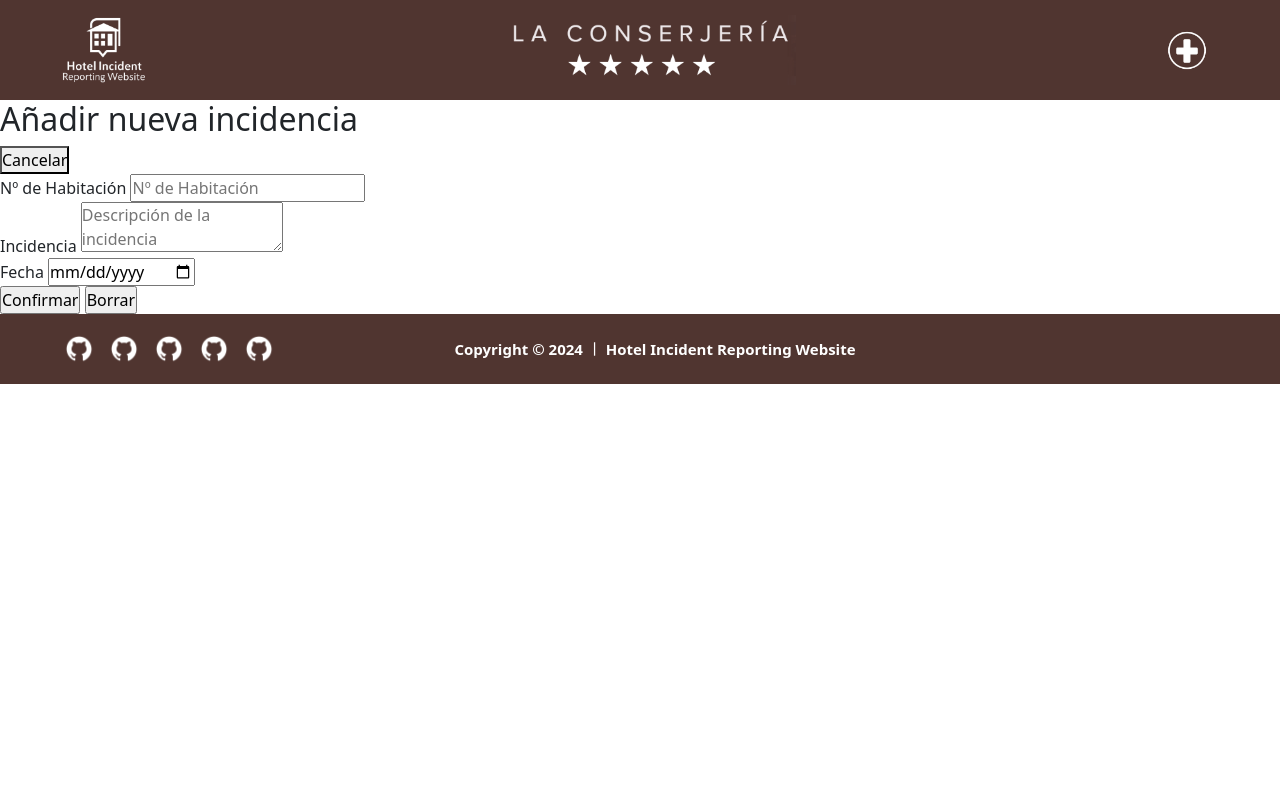
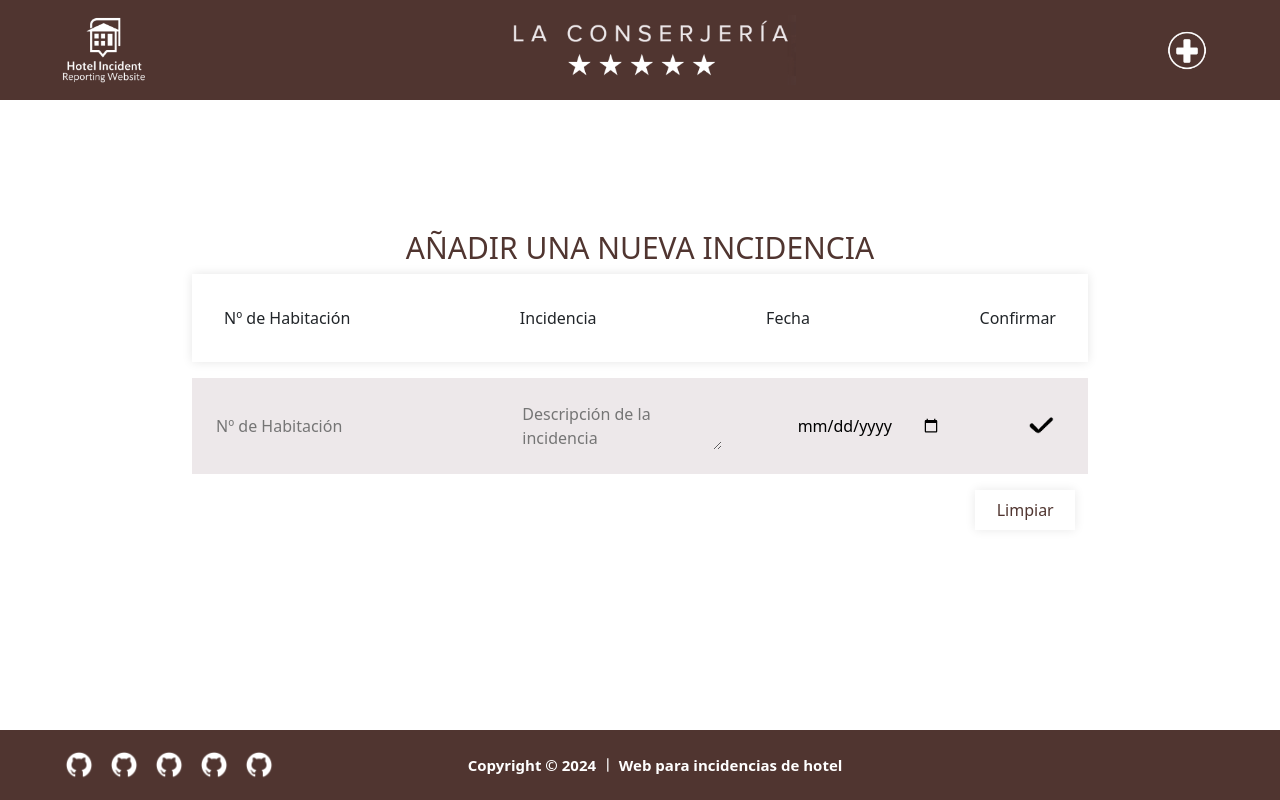
Before and after one commit to Mangel111111111/La-Conserjer-a, a PHP site: page /?action=create in a window 1280 px wide. Run offline with PHP 8.4, Linux system fonts and the light colour scheme.

Commit message:
style: style form create and update

```diff
--- a/index.php
+++ b/index.php
@@ -1,5 +1,5 @@
 <!DOCTYPE html>
-<html lang="en">
+<html lang="es">
 <head>
     <meta charset="UTF-8">
     <meta name="viewport" content="width=device-width, initial-scale=1.0">
--- a/src/Views/Components/footer.php
+++ b/src/Views/Components/footer.php
@@ -2,23 +2,23 @@
   <div class="footerContent">
     <div class="icons">
       <a href="https://github.com/Mangel111111111" target="_blank">
-        <img src="./public/img/icons/githubLogo.png" alt="GitHub Icon" class="githubIcon">
+        <img src="./public/img/icons/githubLogo.png" alt="GitHub icono" class="githubIcon">
       </a>
       <a href="https://github.com/angiehelensanchez" target="_blank">
-        <img src="./public/img/icons/githubLogo.png" alt="GitHub Icon" class="githubIcon">
+        <img src="./public/img/icons/githubLogo.png" alt="GitHub icono" class="githubIcon">
       </a>
       <a href="https://github.com/Inma0711" target="_blank">
-        <img src="./public/img/icons/githubLogo.png" alt="GitHub Icon" class="githubIcon">
+        <img src="./public/img/icons/githubLogo.png" alt="GitHub icono" class="githubIcon">
       </a>
       <a href="https://github.com/Kalixto73a" target="_blank">
-        <img src="./public/img/icons/githubLogo.png" alt="GitHub Icon" class="githubIcon">
+        <img src="./public/img/icons/githubLogo.png" alt="GitHub icono" class="githubIcon">
       </a>
       <a href="https://github.com/ugotchriscoded" target="_blank">
-        <img src="./public/img/icons/githubLogo.png" alt="GitHub Icon" class="githubIcon">
+        <img src="./public/img/icons/githubLogo.png" alt="GitHub icono" class="githubIcon">
       </a>
     </div>
     <div class="footerText">
-        Copyright © 2024 ︱ Hotel Incident Reporting Website
+        Copyright © 2024 ︱ Web para incidencias de hotel
     </div>
   </div>
 </footer>
--- a/src/Views/Components/header.php
+++ b/src/Views/Components/header.php
@@ -1,5 +1,9 @@
 <header>
-    <img class="imgHeader" src="public/img/logo/websiteLogoWhite.png" alt="logo of the website">
-    <img class="imgHeader" src="public/img/logo/headerImage.png" alt="name of the company">
-    <a href=""><img class="imgHeader" src="public/img/icons/newBreakdownIconWhite.png" id="addButton" alt="element to create"></a>
+    <a href="./index.php">
+        <img class="imgHeader" id="logoHeader" src="public/img/logo/websiteLogoWhite.png" alt="logo de la pagina">
+    </a>
+    <img class="imgHeader" src="public/img/logo/headerImage.png" alt="nombre de la empresa">
+    <a href="?action=create">
+        <img class="imgHeader" src="public/img/icons/newBreakdownIconWhite.png" id="addButton" alt="boton para crear">
+    </a>
 </header>
--- a/src/Views/Components/layout.php
+++ b/src/Views/Components/layout.php
@@ -1,5 +1,5 @@
 <!DOCTYPE html>
-<html lang="en">
+<html lang="es">
 <head>
     <meta charset="UTF-8">
     <meta name="viewport" content="width=device-width, initial-scale=1.0">
--- a/src/Views/callCreate.php
+++ b/src/Views/callCreate.php
@@ -8,32 +8,25 @@
     ?>
 
     <main>
-        <h2>Añadir nueva incidencia</h2>
-
-        <a href="./index.php">
-            <button type="button" id="button-cancel" >Cancelar</button>
-        </a>
+        <h2>AÑADIR UNA NUEVA INCIDENCIA</h2>
 
         <form action="?action=store" method="post">
-            <div>
+            <div id="span">
                 <span>Nº de Habitación</span>
-                <input type="text" name="room" required placeholder="Nº de Habitación">
+                <span>Incidencia</span>
+                <span>Fecha</span>
+                <span>Confirmar</span>
             </div>
 
-            <div>
-                <span>Incidencia</span>
+            <div id="input">
+                <input type="text" name="room" required placeholder="Nº de Habitación">
                 <textarea area-label="Width textarea" type="text" name="issue" required placeholder="Descripción de la incidencia"></textarea>
+                <input type="date" name="dateTime" required>
+                <input type="submit" id="buttonConfirm" value="">
             </div>
 
-            <div>
-                <span>Fecha</span>
-                <input type="date" name="dateTime" required>
-            </div>
+            <input type="reset" value="Limpiar" id="buttonReseat" readonly>
 
-            <div>
-                <input type="submit" value="Confirmar">
-                <input type="reset" value="Borrar">
-            </div>
         </form>
     </main>
 
--- a/src/css/footer.css
+++ b/src/css/footer.css
@@ -2,6 +2,9 @@ footer{
     background-color: #503530;
     color: white;
     padding: 20px 0;
+    position: absolute;
+    bottom: 0;
+    width: 100%;
 }
 
 .footerContent{
--- /dev/null
+++ b/src/css/forms.css
@@ -0,0 +1,71 @@
+form {
+  display: flex;
+  text-align: center;
+  align-items: center;
+  justify-content: center;
+  flex-direction: column;
+  gap: 1rem;
+}
+
+h2 {
+  text-align: center;
+  color: var(--brown);
+  font-size: 30px;
+}
+
+#span {
+  display: flex;
+  flex-direction: row;
+  padding: 2rem;
+  width: 70%;
+  flex-wrap: wrap;
+  justify-content: space-between;
+  box-shadow: 0px 0px 10px rgba(0, 0, 0, 0.1);
+}
+
+#input {
+  display: flex;
+  padding: 1.5rem;
+  flex-wrap: wrap;
+  justify-content: space-between;
+  background-color: var(--lightBrown);
+  width: 70%;
+}
+
+input,
+textarea {
+  outline: none;
+  border: 0px none;
+  background-color: var(--lightBrown);
+}
+
+#buttonReseat {
+    background: white;
+    border: 0;
+    color: var(--brown);
+    box-shadow: 0px 0px 10px rgba(0, 0, 0, 0.09);
+    padding: 0.5rem;
+    align-self: flex-end;
+    margin-right: 16%;
+    transition: transform 0.5s ease;
+    width: 100px;
+    cursor: pointer;
+    text-align: center;
+}
+
+#buttonReseat:hover {
+    transform: scale(1.2);
+}
+
+#buttonConfirm {
+  width: 3rem;
+  height: 3rem;
+  background: url("../../public/img/icons/confirmIconBlack.png") no-repeat center center;
+  background-size: cover;
+  cursor: pointer;
+  transition: transform 0.5s ease;
+}
+
+#buttonConfirm:hover {
+    transform: scale(1.4);
+}
--- a/src/css/header.css
+++ b/src/css/header.css
@@ -12,6 +12,11 @@ header {
 
 .imgHeader{
     height: 70px;
+    transition: transform 0.5s ease;
+}
+
+#logoHeader:hover {
+    transform: scale(1.2);
 }
 
 #addButton {
--- a/src/css/style.css
+++ b/src/css/style.css
@@ -1,7 +1,26 @@
 @import url(footer.css);
 @import url(header.css);
+@import url(forms.css);
+
+:root {
+  --lightBrown: #ede8ea;
+  --brown: #503530;
+}
 
 * {
-    margin: 0;
-    padding: 0;
-  }
+  margin: 0;
+  padding: 0;
+}
+
+html,
+body {
+  height: 100%;
+  margin: 0;
+}
+
+main {
+  display: flex;
+  flex-direction: column;
+  justify-content: center;
+  min-height: 70vh;
+}
```
Also changed, not shown: src/Views/callList.php (+0 -8 lines), src/Views/callUpdate.php (+12 -24 lines).
